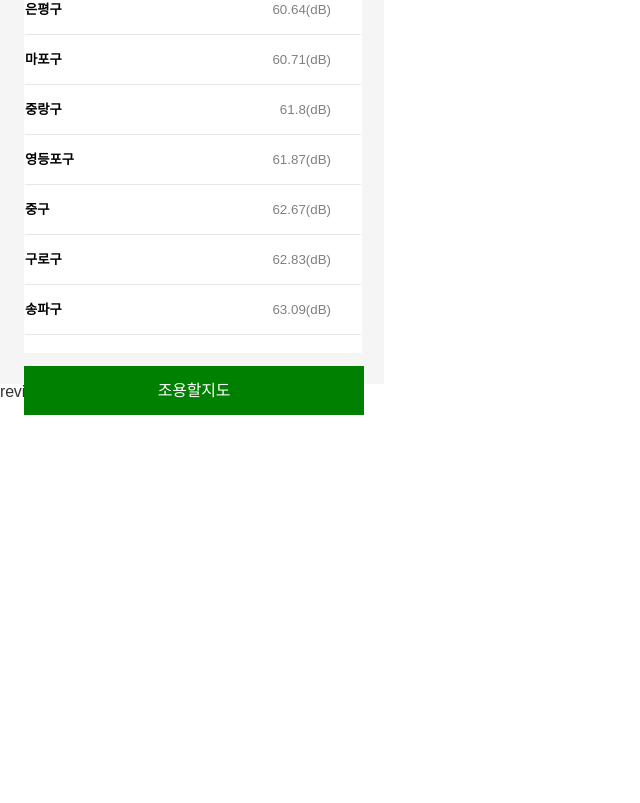
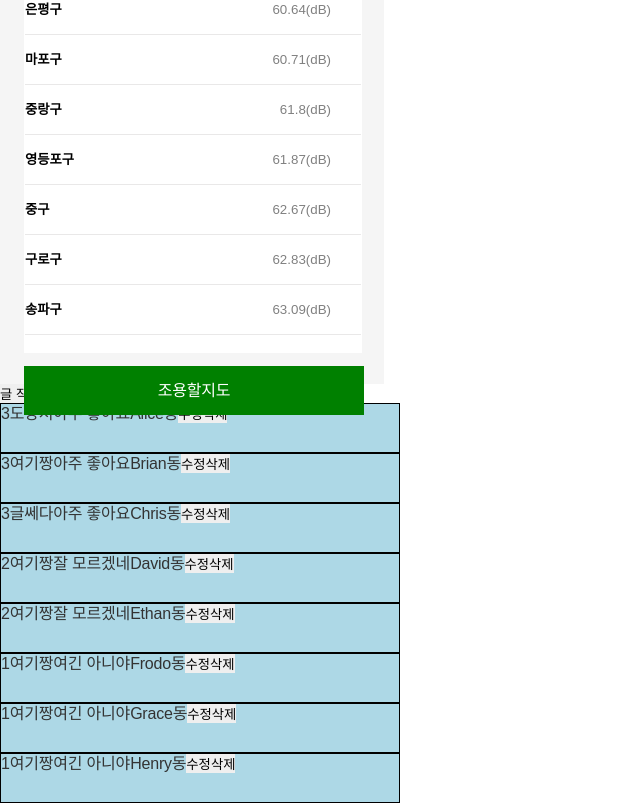
Before and after one commit to yyoumi4854/joyonghaljido, a Next.js app in the folder front/: page /find in a window 1280 px wide. Shown: the part 734-1537 px from the top of the page, without its empty margins (0-640 px from the left). Before the commit the page ends 1149 px from the top, so only its background shows below. Built offline with nearby package versions, Linux system fonts and the light colour scheme.

Commit message:
[FEAT] 리뷰 등록 폼 모달로 구현
취소 버튼을 누르거나 모달 바깥 영역을 클릭하면 모달 close

```diff
--- a/front/components/review/reviewAddForm.js
+++ b/front/components/review/reviewAddForm.js
@@ -1,4 +1,4 @@
-import React, { useState, useEffect } from "react";
+import React, { useState, useRef, useEffect } from "react";
 import {
     ColorDiv1,
     ColorDiv2,
@@ -9,7 +9,7 @@ import {
 
 import dummy from '../../dummy/reviews.json';
 
-const ReviewAddForm = ({ handler }) => {
+const ReviewAddForm = ({ setIsWriting, handler }) => {
     // review content
     const [gu, setGu] = useState('');
     const [dong, setDong] = useState('');
@@ -60,12 +60,25 @@ const ReviewAddForm = ({ handler }) => {
         // GET
     }
 
+    const modalRef = useRef();
 
+    useEffect(() => {
+        document.addEventListener('mousedown', handleOutsideClick);
+
+        return () => {
+            document.removeEventListener('mousedown', handleOutsideClick);
+        };
+    });
+
+    const handleOutsideClick = (e) => {
+        if (modalRef.current && !modalRef.current.contains(e.target)) {
+            setIsWriting(false);
+        }
+    };
 
     return (
-        <>
+        <div ref={modalRef}>
             <FormContainer>
-                {/* onSubmit={ handleAddSubmit } */}
                 <form onSubmit={ handleAddSubmit }>
                     <div>
                         <select name="gu" id="" onChange={ handleGuChange }>
@@ -129,9 +142,8 @@ const ReviewAddForm = ({ handler }) => {
                         <input type="submit" value="제출"></input>
                     </div>
                 </form>
-                {/* <button onClick={()=>{alert(noiseLevel)}}>현재값</button> */}
             </FormContainer>
-        </>
+        </div>
     )
 }
 
--- a/front/components/review/reviewAddForm.style.js
+++ b/front/components/review/reviewAddForm.style.js
@@ -23,6 +23,14 @@ const FloatClear = styled.div`
 `
 
 const FormContainer = styled.div`
+    z-index: 999;
+    position: absolute;
+    top: 50%;
+    left: 50%;
+    transform: translate(-50%, -50%);
+
+    padding: 15px;
+
     background-color:whitesmoke;
     border: solid 1px black;
 `
--- a/front/components/review/reviewPage.js
+++ b/front/components/review/reviewPage.js
@@ -4,29 +4,34 @@ import {
     ReviewList
 } from "./reviewPage.style.js";
 
+import dummy from "../../dummy/reviews.json";
+
 const ReviewPage = () => {
 
-    const [isWriting, setIsWriting] = useState('off');
+    const [isWriting, setIsWriting] = useState(false);
 
     const handler = (e) => {
-        if(e.target.id == 'on'){setIsWriting(()=>'on')}
-        if(e.target.value == '취소'){setIsWriting(()=>'off')}
+        if(e.target.id == 'on'){setIsWriting(true)}
+        if(e.target.id == 'off'){setIsWriting(false)}
     }
 
     return (
         <>
             <button id='on' onClick={ handler }>글 작성</button>
-            <button id='off' onClick={handler}>글 게시</button>
-
-            <ReviewList>리뷰1</ReviewList>
-            <ReviewList>리뷰2</ReviewList>
-            <ReviewList>리뷰3</ReviewList>
-
-            {isWriting=='on' && <ReviewAddForm handler={ handler }></ReviewAddForm>}
+            {dummy.reviews.map(review => (
+                <ReviewList key={ review._id }>
+                    { review.noiseLevel }
+                    { review.title }
+                    { review.description }
+                    { review.dong }동
+                    <button>수정</button>
+                    <button>삭제</button>
+                    <br></br>
+                </ReviewList>
+            ))}
+            {isWriting==true && <ReviewAddForm setIsWriting={ setIsWriting } handler={ handler }></ReviewAddForm>}
         </>
     );
 }
 
 export default ReviewPage;
-
-// setIsWriting(()=>1)
--- a/front/pages/find.js
+++ b/front/pages/find.js
@@ -15,7 +15,7 @@ import zoomMap from '../dummy/zoom.json';
 
 import Map from '../components/map';
 import Ranking from '../components/ranking/ranking';
-import Review from '../components/review/review';
+import ReviewPage from '../components/review/reviewPage';
 import Info from '../components/info';
 
 const Find = () => {
@@ -23,7 +23,7 @@ const Find = () => {
         <div style={{display: 'flex', justifyContent: 'center' }}>
             <div style={{ width: '30vw', height: 'calc(100vh - 50px)', background: 'white' }}>
                 <Ranking />
-                <Review />
+                <ReviewPage />
                 {/* <Info /> */}
             </div>
             <div style={{
```
